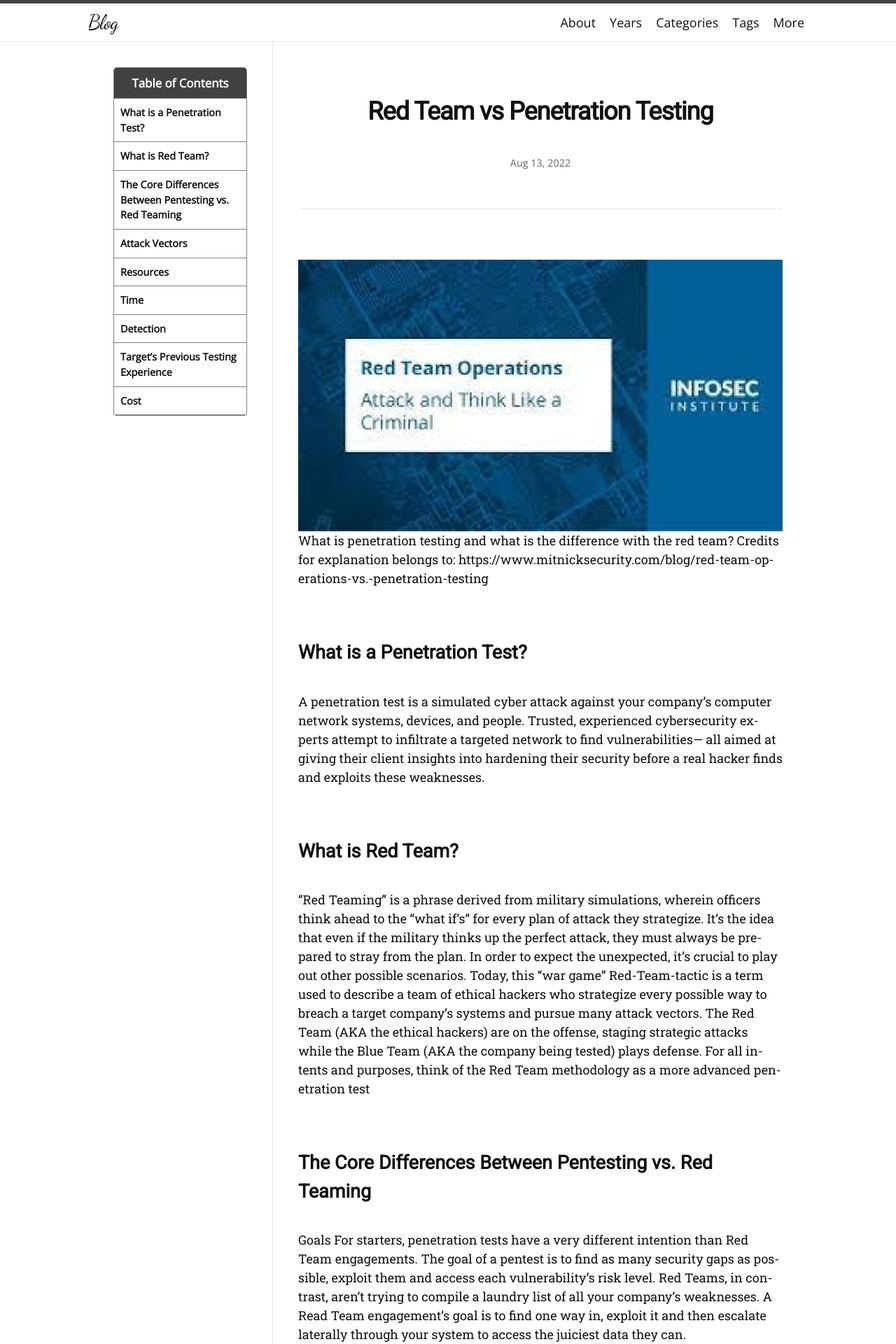
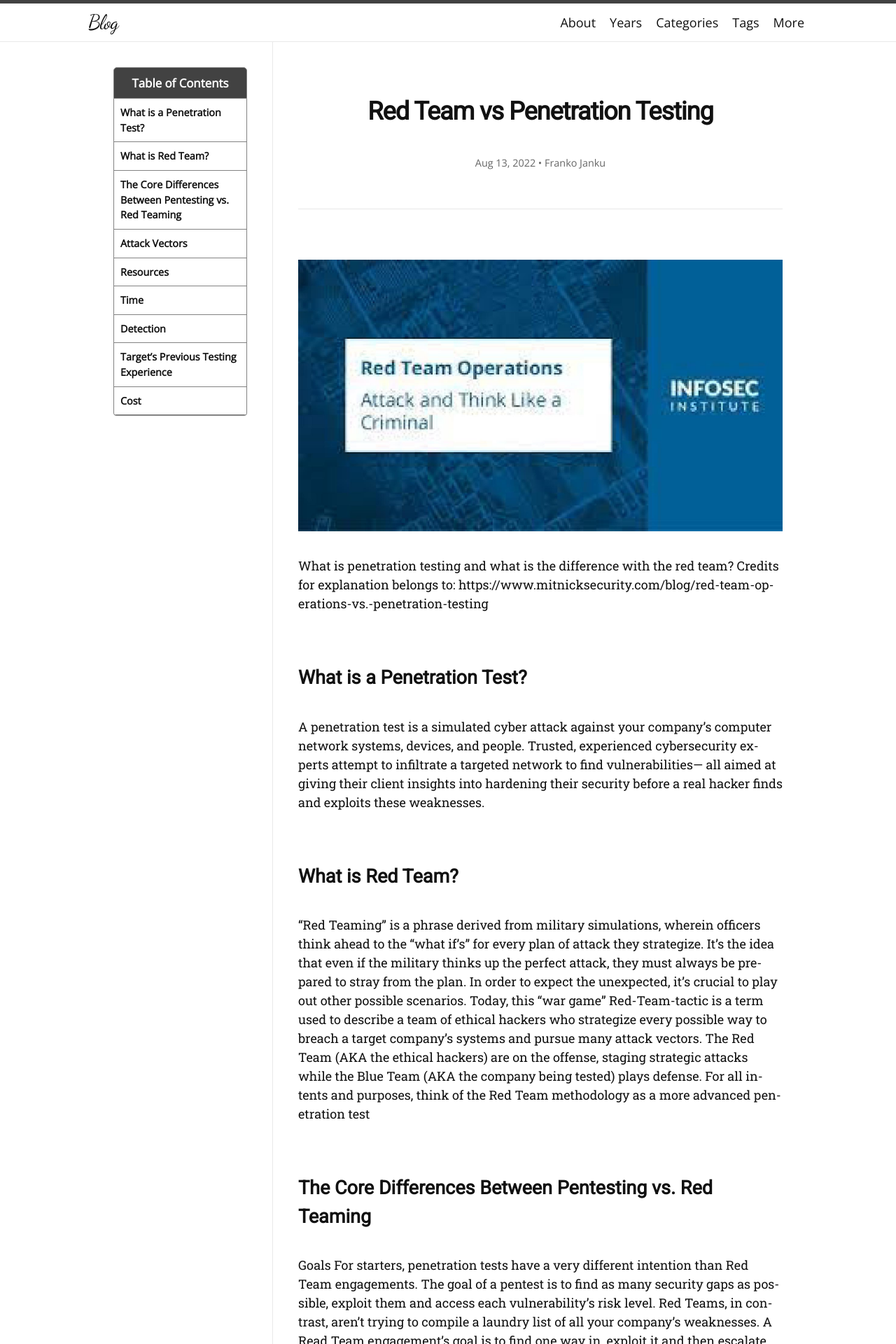
Before and after one commit to Archx0Mas/Archx0Mas.github.io, a Jekyll site: the page built from _posts/2022-08-13-red-team-vs-penetration-testing.md, in a window 1280 px wide. Shown: the top 1920 px of the page at 70% size. Built offline with Jekyll 4.4.1, drawn with Linux system fonts in a browser that asks for light colours; nearby versions of some CDN libraries; some web fonts are replaced.

Commit message:
Initial commit

```diff
--- a/_posts/2022-08-13-red-team-vs-penetration-testing.md
+++ b/_posts/2022-08-13-red-team-vs-penetration-testing.md
@@ -4,9 +4,12 @@ toc: true
 title: "Red Team vs Penetration Testing"
 categories: offensive cyber paths
 tags: [red-team, penetration-test]
+author:
+  - Franko Janku
 ---
 
 <img src="{{ site.baseurl }}/assets/images/attack.jpeg" alt="attack and think like a criminal" style="width:1000; height:auto;">
+
 What is penetration testing and what is the difference with the red team?
 Credits for explanation belongs to: https://www.mitnicksecurity.com/blog/red-team-operations-vs.-penetration-testing
 
```
